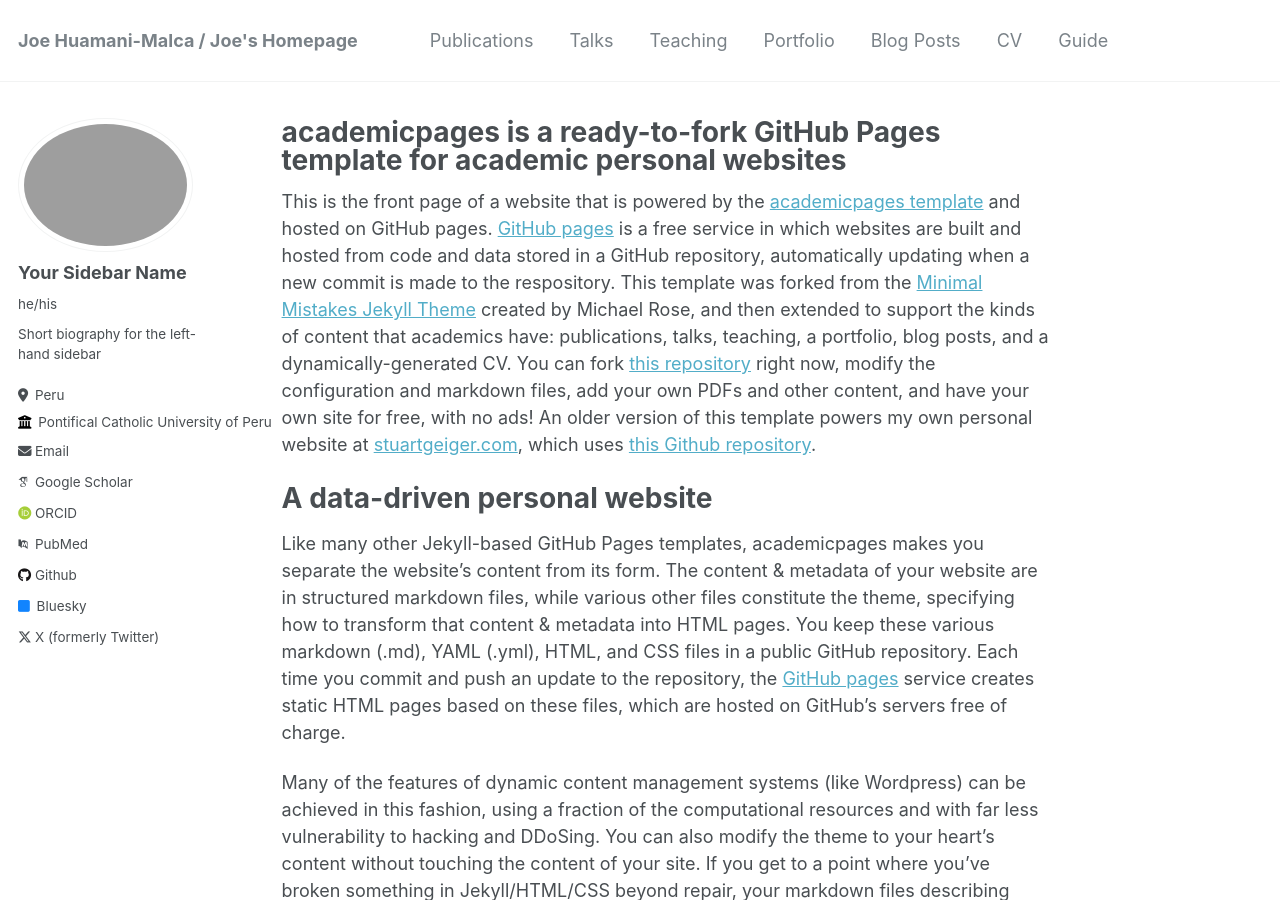
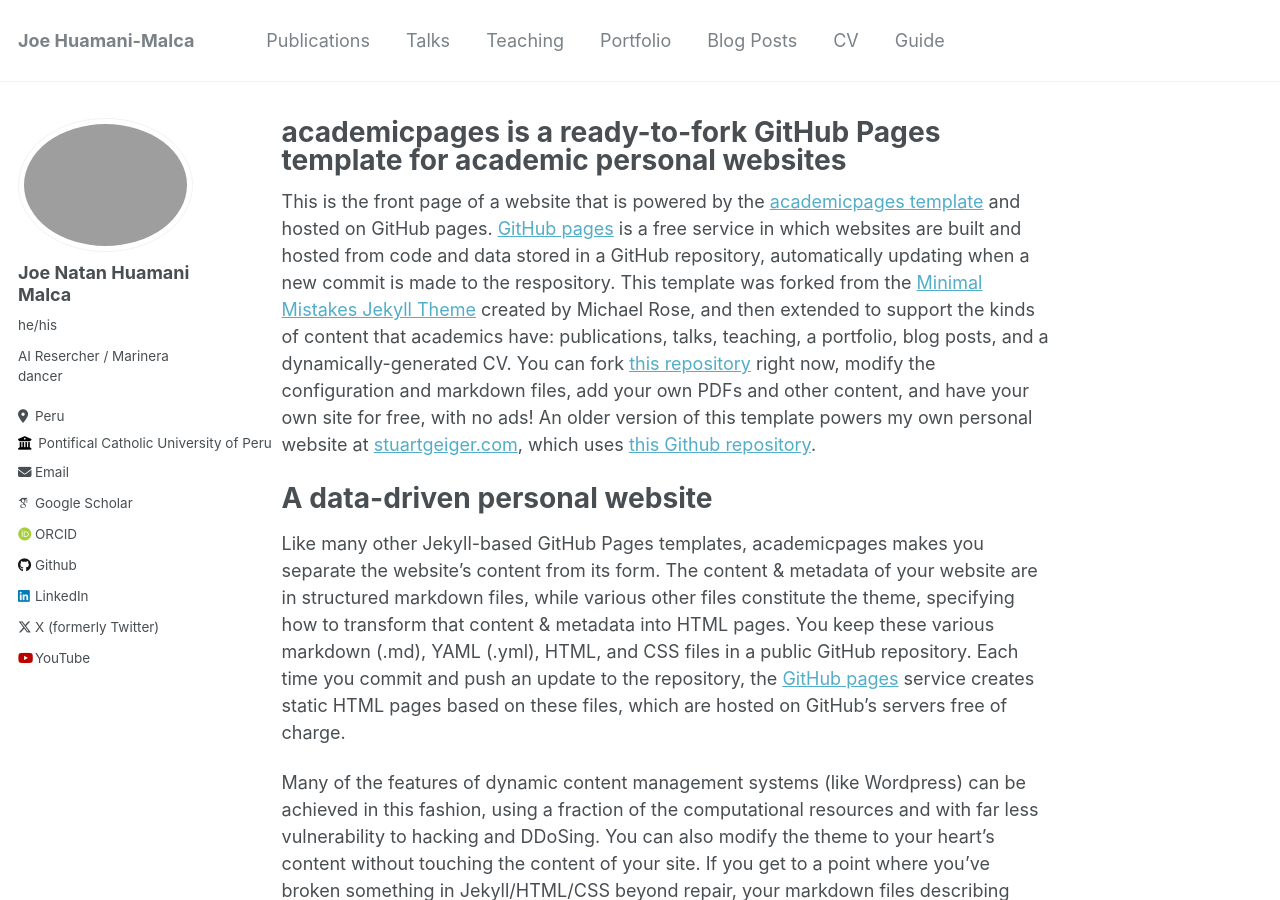
Before and after one commit to JoeNatan30/JoeHuamani.github.io, a Jekyll site: the page built from _pages/about.md, in a window 1280 px wide and 900 px high. Built offline with Jekyll 4.4.1, drawn with Linux system fonts in a browser that asks for light colours; some web fonts are replaced; some of the changed text lies outside the part shown.

Commit message:
add more info

```diff
--- a/_config.yml
+++ b/_config.yml
@@ -8,9 +8,9 @@
 
 # Basic Site Settings
 locale                   : "en-US"
-title                    : "Joe Huamani-Malca / Joe's Homepage"
+title                    : "Joe Huamani-Malca"
 title_separator          : "-"
-name                     : &name "Joe Huamani-Malca"
+name                     : &name "Joe's homepage"
 description              : &description "personal description"
 url                      : https://joenatan30.github.io/JoeHuamani.github.io # the base hostname & protocol for your site e.g. "https://mmistakes.github.io"
 baseurl                  : "" # the subpath of your site, e.g. "/blog"
@@ -22,9 +22,9 @@
 author:
   # Biographic information
   avatar           : "profile.png"
-  name             : "Your Sidebar Name"
+  name             : "Joe Natan Huamani Malca"
   pronouns         : "he/his" # example: "she/her"
-  bio              : "Short biography for the left-hand sidebar"
+  bio              : "AI Resercher / Marinera dancer"
   location         : "Peru"
   employer         : "Pontifical Catholic University of Peru"
   uri              : # URL
@@ -32,10 +32,10 @@
 
   # Academic websites
   arxiv            : # URL - Update with the correct link to your profile
-  googlescholar    : "https://scholar.google.com/citations?user=PS_CX0AAAAAJ"
+  googlescholar    : "https://scholar.google.com/citations?user=GLgMPTsAAAAJ"
   impactstory      : # URL
-  orcid            : "http://orcid.org/yourorcidurl"
-  pubmed           : "https://www.ncbi.nlm.nih.gov/pubmed/?term=john+snow"
+  orcid            : "https://orcid.org/0009-0008-8258-6530"
+  pubmed           : # "https://www.ncbi.nlm.nih.gov/pubmed/?term=john+snow"
   researchgate     : # URL
 
   # Repositories and software development
@@ -47,7 +47,7 @@
   stackoverflow    : # User number or user number and name (i.e., use "1" or "1/jeff-atwood")
 
   # Social media
-  bluesky          : "bsky.app" # Replace this with you Bluesky username
+  bluesky          : #"bsky.app" # Replace this with you Bluesky username
   facebook         : # Username
   flickr           : # Username
   foursquare       : # Username
@@ -56,7 +56,7 @@
   keybase          : # Username
   instagram        : # Username
   lastfm           : # Username
-  linkedin         : # Username
+  linkedin         : joe-natan-huamani-malca-621514134 # Username
   mastodon         : # URL
   medium           : # URL
   pinterest        : # Username
@@ -64,12 +64,12 @@
   steam            : # Username
   telegram         : # URL
   tumblr           : # Username
-  twitter          : "UniofOxford"  # Replace this with your X / Twitter handle
+  twitter          : "JoeHuamani93"  # Replace this with your X / Twitter handle
   vine             : # Username
   weibo            : # Username
   wikipedia        : # Username
   xing             : # Username
-  youtube          : # Username
+  youtube          : JoeHuamani-Malca-jn9iv # Username
   zhihu            : # URL
 
 
@@ -279,7 +279,7 @@
 permalink: /:categories/:title/
 # paginate: 5 # amount of posts to show
 # paginate_path: /page:num/
-timezone: America/Los_Angeles # http://en.wikipedia.org/wiki/List_of_tz_database_time_zones
+timezone: America/Lima # http://en.wikipedia.org/wiki/List_of_tz_database_time_zones
 
 
 # Plugins
```
